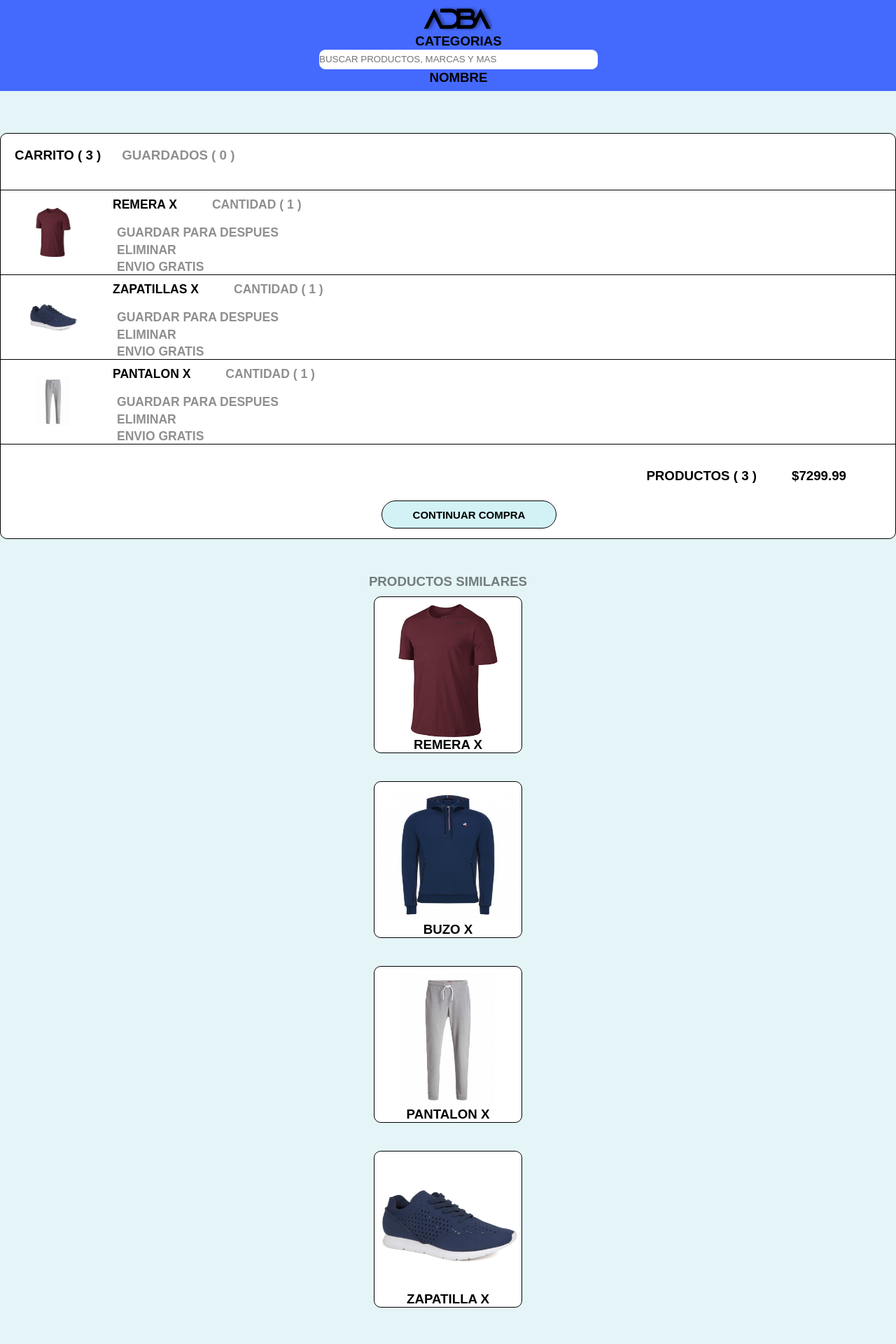
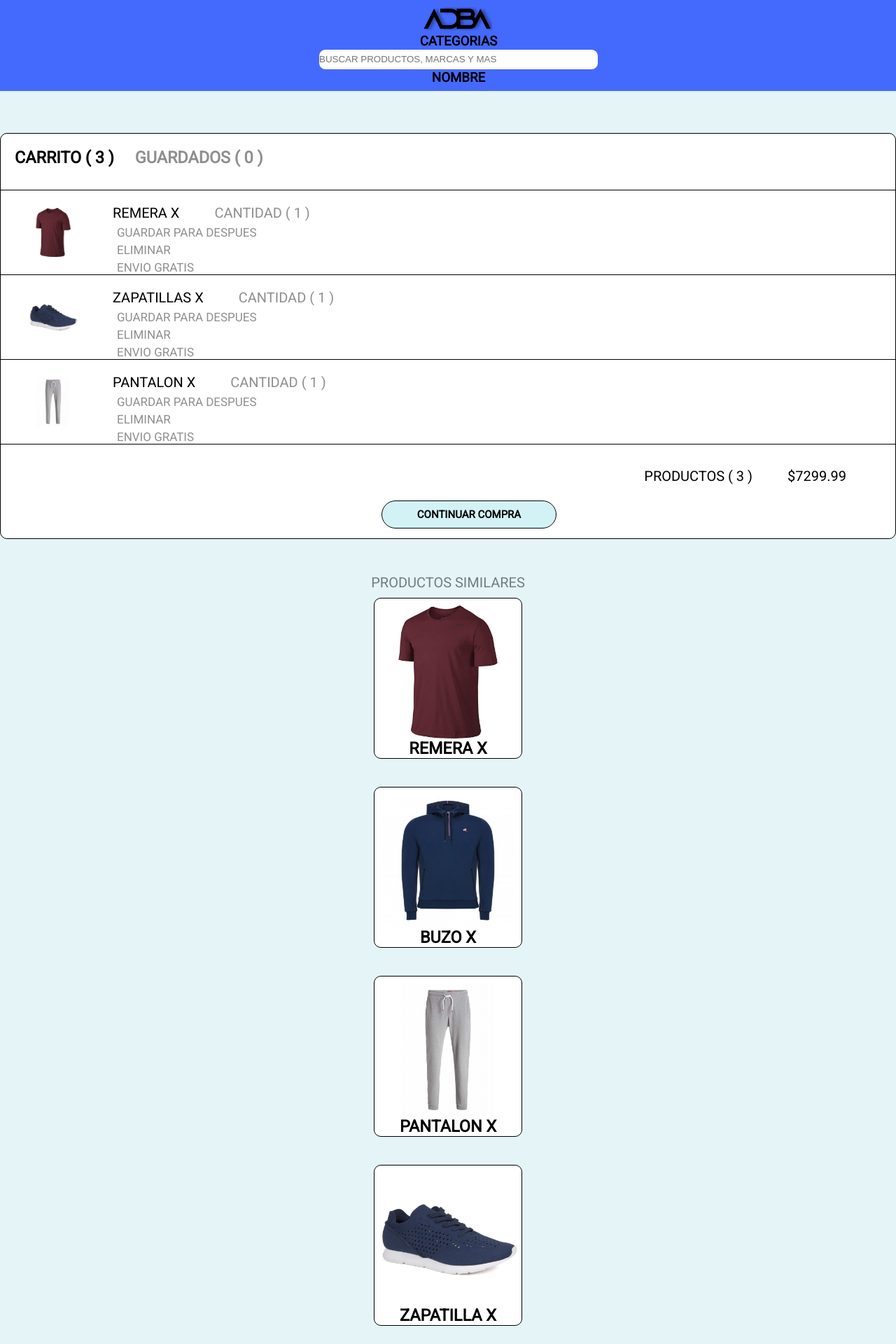
Before and after one commit to ricardoangelbustos/ecommerce-sprint1, a PHP site: page /cart.html in a window 1280 px wide. Shown: the top 1920 px of the page at 70% size. Run offline with PHP 8.4, Linux system fonts and the light colour scheme; some libraries are stand-ins or nearby versions.

Commit message:
Cambio de fuente: cart

```diff
--- a/cart.html
+++ b/cart.html
@@ -7,6 +7,8 @@
     <title>Tu carrito</title>
     <script src="https://kit.fontawesome.com/81327c1797.js" crossorigin="anonymous"></script>
     <link rel="stylesheet" href="css/style-cart.css">
+    <link href="https://fonts.googleapis.com/css?family=Roboto&display=swap" rel="stylesheet">
+    <link href="https://fonts.googleapis.com/css?family=Roboto+Condensed&display=swap" rel="stylesheet">
 </head>
 <body>
     <div class="container">
@@ -213,9 +215,9 @@
 					<i class="fa fa-phone"></i>
 					<a href="tel:+91 22-27782183" class="phone">+91 22-27782183</a>
 				</div>
-				<div>
+				<div class="email">
 					<i class="fa fa-envelope"></i>
-					<p><a href="mailto:support@ACBA.com">support@ACBA.com</a></p>
+					<a href="mailto:support@ACBA.com" class="email">support@ACBA.com</a>
 				</div>
 			</div>
 			<div class="footer-right">
--- a/css/style-cart.css
+++ b/css/style-cart.css
@@ -3,7 +3,6 @@
     padding: 0;
 }
 .container{
-    font-family: Arial, Helvetica, sans-serif;
     margin: 0 auto;
     width: 100%;
     height: auto;
@@ -27,6 +26,7 @@
 .dropdown-categories{
     margin-left: 20px;
     color: black;
+    font-family: 'Roboto',sans-serif;
 }
 .search{
     margin-left: 40px;
@@ -43,6 +43,7 @@
 }
 .user-name{
     margin-left: 40px;
+    font-family: 'Roboto', sans-serif;
 }
 .user-name a{
     text-decoration: none;
@@ -76,10 +77,16 @@
 .active{
     margin-left: 20px;
     margin-top: 20px;
+    font-family: 'Roboto',sans-serif;
+    font-size: 20px;
+    font-weight: 200;
 }
 .saved{
     margin-left: 30px;
     margin-top: 20px;
+    font-family: 'Roboto',sans-serif;
+    font-size: 20px;
+    font-weight: 200;
 }
 .separator{
     background-color: black;
@@ -99,7 +106,7 @@
 }
 .item-quantity{
     display: flex;
-    margin-bottom: 60px;
+    margin-bottom: 40px;
     width: 450px;
     height: 40px;
     /* background-color: brown; */
@@ -107,6 +114,9 @@
 }
 .item-quantity h3{
     margin-left: 50px;
+    font-family: 'Roboto',sans-serif;
+    font-size: 20px;
+    font-weight: 400;
 }
 .item-property{
     display: flex;
@@ -120,6 +130,9 @@
 }
 .item-property h3{
     margin-left: 49px;
+    font-family: 'Roboto',sans-serif;
+    font-size: 17px;
+    font-weight: 200;
 }
 .delete{
     margin-right: 130px;
@@ -142,8 +155,9 @@
     position: relative;
     bottom: -10px;
     left: 680px;
-    font-weight: 800;
+    font-family: 'Roboto',sans-serif;
     font-size: 15px;
+    font-weight: bold;
 }
 .total{
     /* background-color: red; */
@@ -155,11 +169,17 @@
 .total h3{
     margin-left: 50px;
     margin-top: 20px;
+    font-family: 'Roboto',sans-serif;
+    font-size: 20px;
+    font-weight: 400;
 }
 /*FINALIZA SECTION CARRITO PRINCIPAL*/
 .similar-title{
     text-align: center;
     color: #747c7e;
+    font-family: 'Roboto',sans-serif;
+    font-size: 20px;
+    font-weight: 200;
 }
 /*INICIA SECTION SIMILAR*/
 .similar{
@@ -183,6 +203,9 @@
     justify-content: center;
     align-items: center;
     border: 1px solid black;
+    font-family: 'Roboto',sans-serif;
+    font-size: 20px;
+    font-weight: 200;
 }
 .similar-product img{
     width: 200px;
```
Also changed, not shown: other parts of css/style-cart.css (+26 -4 lines).
